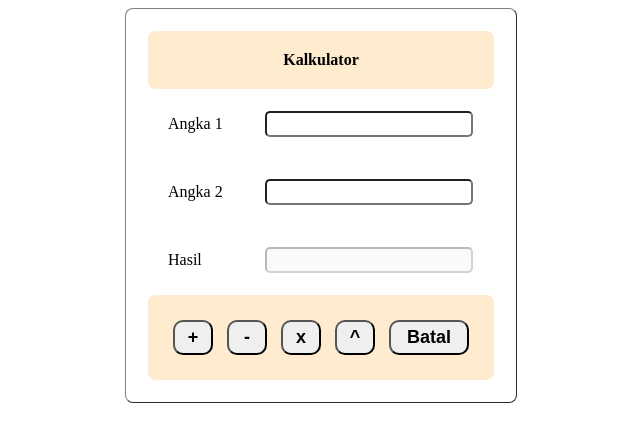
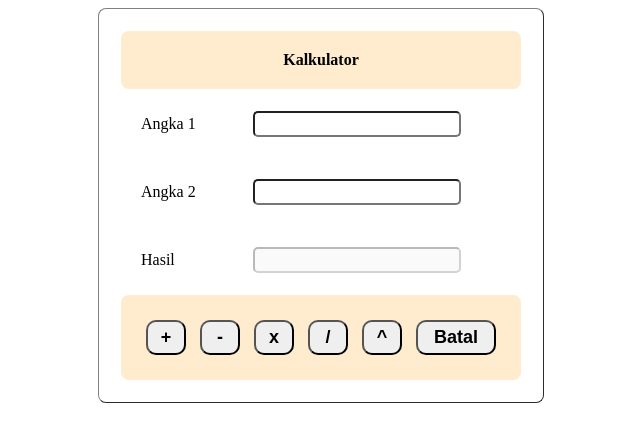
Before and after one commit to alifcdm/kampus_merdeka, a plain HTML site: page js_tugas6/index.html in a window 1280 px wide. Shown: the whole page, without its empty margins (319-959 px from the left). Drawn offline with Linux system fonts and the light colour scheme.

Commit message:
"menambahkan bagi"

```diff
--- a/js_tugas6/index.html
+++ b/js_tugas6/index.html
@@ -79,6 +79,7 @@
                 <button onclick="plus()">+</button>
                 <button onclick="kurang()">-</button>
                 <button onclick="kali()">x</button>
+                <button onclick="bagi()">/</button>
                 <button onclick="pangkat()">^</button>
                 <button onclick="batal()" style="width: 80px;">Batal</button>
             </td>
--- a/js_tugas6/js.js
+++ b/js_tugas6/js.js
@@ -24,6 +24,12 @@ function kali() {
   hasil = angka1 * angka2;
   document.getElementById('hasil').value = hasil;
 }
+function bagi() {
+  angka1 = document.getElementById('angka1').value;
+  angka2 = document.getElementById('angka2').value;
+  hasil = angka1 / angka2;
+  document.getElementById('hasil').value = hasil;
+}
 function pangkat() {
   angka1 = document.getElementById('angka1').value;
   angka2 = document.getElementById('angka2').value;
```
